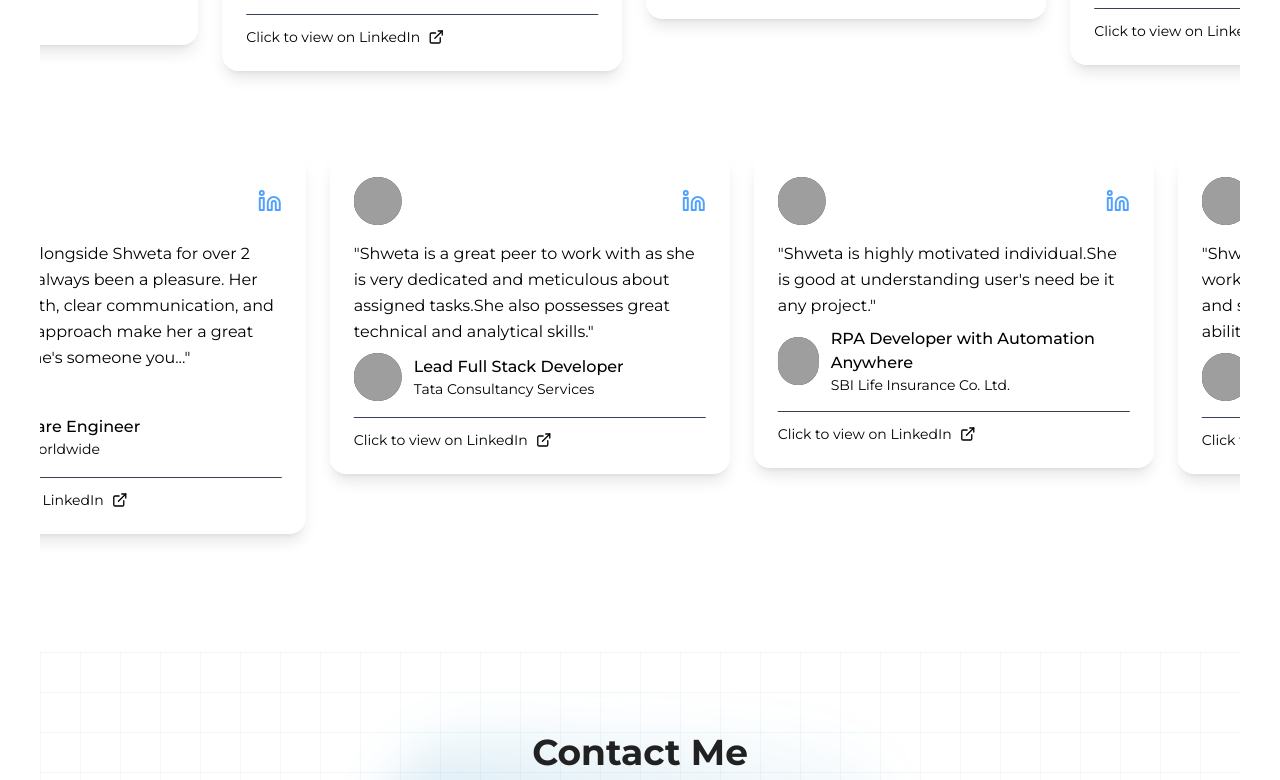
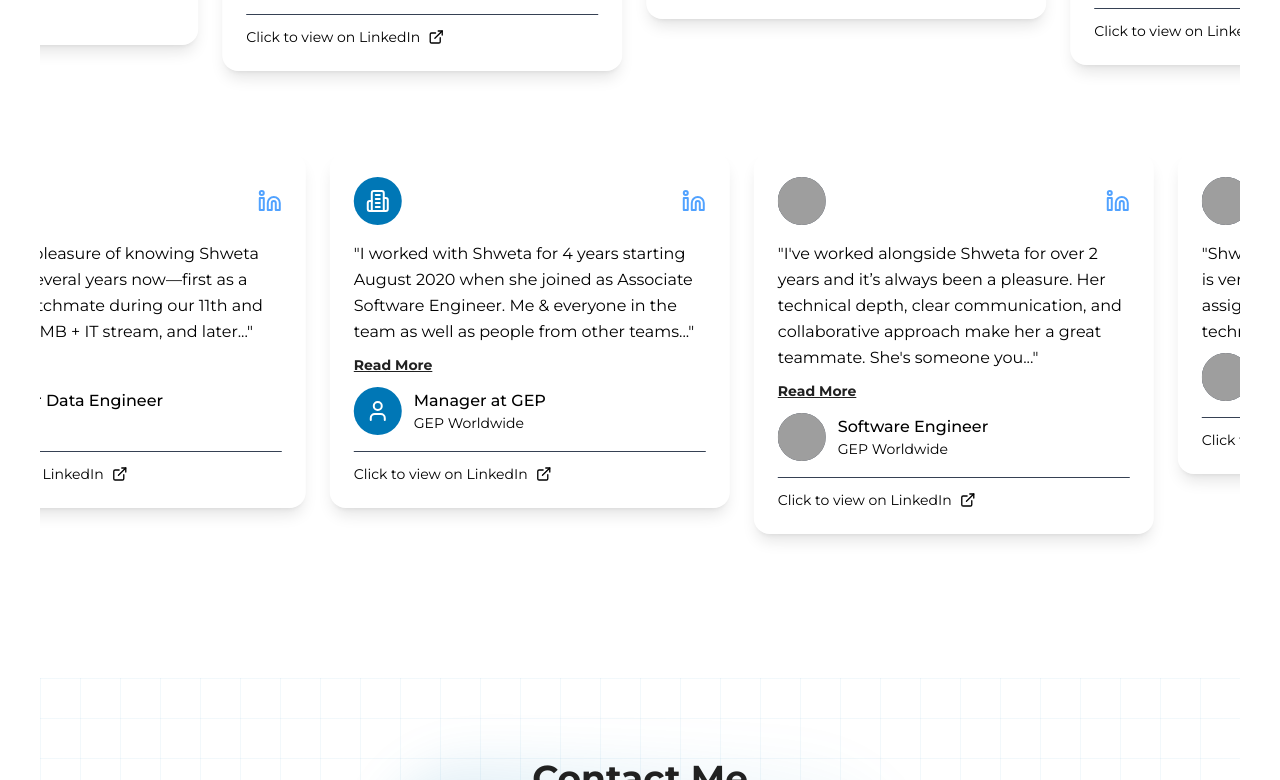
Before and after one commit to portfolioshweta98-sys/portfolio_website, a Next.js app: page / in a window 1280 px wide. Shown: the part 8384-9164 px from the top of the page. Built offline with nearby package versions, Linux system fonts and the light colour scheme; grey boxes are pictures that could not be loaded.

Commit message:
Add missing LinkedIn recommendations
- Add 9 new recommendations from LinkedIn
- Include testimonials from Aniket Rahane, Sayli Karanjkar, Dr.Namrata Patel, Altamash Qureshi, Surya Walujkar, Manish Mishra, Omkar Patil, Aniket Patil
- Total testimonials now: 21

```diff
--- a/data/testimonials.ts
+++ b/data/testimonials.ts
@@ -177,4 +177,96 @@ export const testimonials: Testimonial[] = [
       linkedinUrl:
         "https://www.linkedin.com/in/shwetashekhar98/details/recommendations/",
     },
+    {
+      id: 14,
+      companyUrl:
+        "https://media.licdn.com/dms/image/v2/D4D0BAQEYVD5i8grh2g/company-logo_200_200/B4DZfGRTzuGsAI-/0/1751378116345/gep_worldwide_logo?e=1761177600&v=beta&t=OxNFnoDbGj6nggT1Wtqs8xe0oPhp6To8lmZwH2Gsl0A",
+      title: "Senior Engineering Manager",
+      company: "GEP Worldwide",
+      testimonial:
+        "I had the pleasure of working with Shweta during her tenure as a Software Developer, and I can confidently say she has been an invaluable asset to our team. Shweta possesses strong expertise in full-stack development, with a solid command over .NET Core, API development, Angular, and Azure. She consistently delivered high-quality work on time, demonstrating excellent problem-solving skills and attention to detail. One of her standout qualities is her ability to quickly grasp new concepts and technologies, allowing her to adapt seamlessly to evolving project requirements. Shweta is highly proactive, open to taking on challenging tasks, and approaches each assignment with dedication and a positive mindset. Her collaborative nature, technical proficiency, and commitment to excellence make her a top-tier professional in her field. I wholeheartedly recommend Shweta for any role that requires a skilled, dependable, and adaptable full-stack developer. She will be a great asset to any organization.",
+      personAvatar: "",
+      linkedinUrl:
+        "https://www.linkedin.com/in/shwetashekhar98/details/recommendations/",
+    },
+    {
+      id: 15,
+      companyUrl:
+        "https://media.licdn.com/dms/image/v2/D4D0BAQEYVD5i8grh2g/company-logo_200_200/B4DZfGRTzuGsAI-/0/1751378116345/gep_worldwide_logo?e=1761177600&v=beta&t=OxNFnoDbGj6nggT1Wtqs8xe0oPhp6To8lmZwH2Gsl0A",
+      title: "Senior to Shweta at GEP Smart Contracts",
+      company: "GEP Worldwide",
+      testimonial:
+        "I had the opportunity to work closely with Shweta Shekhar during our time together on the GEP Smart Contracts team, and I was consistently impressed with her enthusiasm to learn and grow. Though I was in a senior role, I always found our interactions to be more of a mutual exchange of ideas, driven by her curiosity and dedication. She was never afraid to dive into unfamiliar modules or ask insightful questions that reflected a deeper desire to truly understand the product. I remember walking her through various features and technical flows, and she always went beyond surface-level understanding—challenging herself to analyze use cases, consider edge scenarios, and think about how it fits into the broader platform. What stood out to me the most was her mindset. She didn't just look for answers—she wanted to understand why something worked the way it did. Whether we were debugging, ideating, or discussing feature logic, she consistently pushed herself to think in more holistic and scalable ways. Her curiosity, persistence, and technical acumen make her a great teammate and a quick learner. I'm confident she'll bring the same energy and thoughtfulness to every team she joins.",
+      personAvatar: "",
+      linkedinUrl:
+        "https://www.linkedin.com/in/shwetashekhar98/details/recommendations/",
+    },
+    {
+      id: 16,
+      companyUrl:
+        "https://media.licdn.com/dms/image/v2/D4D0BAQEYVD5i8grh2g/company-logo_200_200/B4DZfGRTzuGsAI-/0/1751378116345/gep_worldwide_logo?e=1761177600&v=beta&t=OxNFnoDbGj6nggT1Wtqs8xe0oPhp6To8lmZwH2Gsl0A",
+      title: "Product Manager | Procurement SaaS",
+      company: "GEP Worldwide",
+      testimonial:
+        "I had the opportunity to work with Shweta on the Contract module at GEP Solutions. She is a dedicated and quick-learning professional, always willing to take initiative and contribute effectively to the team's success. Shweta's easy-going nature allows her to adapt seamlessly to any team environment and collaborate effortlessly with colleagues. Her strong understanding of the Contract module make her a valuable asset in improving and optimizing contracting processes",
+      personAvatar: "",
+      linkedinUrl:
+        "https://www.linkedin.com/in/shwetashekhar98/details/recommendations/",
+    },
+    {
+      id: 17,
+      companyUrl: "",
+      title: "Assistant Professor",
+      company: "South Indian Education Society Graduate School Of Technology",
+      testimonial:
+        "I know Shweta as my student.She is disciplined,curious and hardworking child.I wish her best future",
+      personAvatar: "",
+      linkedinUrl:
+        "https://www.linkedin.com/in/shwetashekhar98/details/recommendations/",
+    },
+    {
+      id: 18,
+      companyUrl:
+        "https://media.licdn.com/dms/image/v2/D4D0BAQEYVD5i8grh2g/company-logo_200_200/B4DZfGRTzuGsAI-/0/1751378116345/gep_worldwide_logo?e=1761177600&v=beta&t=OxNFnoDbGj6nggT1Wtqs8xe0oPhp6To8lmZwH2Gsl0A",
+      title: "Software Engineer",
+      company: "GEP Worldwide",
+      testimonial:
+        "I had the privilege of working with Shweta during my time at GEP in the Contracts team. As my senior, Shweta always stood out for her deep subject knowledge, structured approach to problem-solving, and her ability to simplify even the most complex contract-related challenges. What impressed me the most was her willingness to mentor and guide juniors like me. She was approachable, patient, and always ready to share her expertise, which made learning so much easier and enjoyable. Shweta not only ensured that work was delivered with accuracy and timeliness but also created a collaborative environment where everyone felt valued. Her professionalism, coupled with her supportive nature, makes her an outstanding teammate and leader. I am truly grateful for the learning opportunities I had while working with her and would highly recommend her to any organization looking for a dedicated and inspiring professional.",
+      personAvatar: "",
+      linkedinUrl:
+        "https://www.linkedin.com/in/shwetashekhar98/details/recommendations/",
+    },
+    {
+      id: 19,
+      companyUrl: "",
+      title: "Founder's Office | Product & Program Manager",
+      company: "Servify",
+      testimonial:
+        "I have known Shweta since our undergraduate days, where we worked together on multiple assignments and projects. She always impressed me with her dedication, structured approach, and ability to contribute fresh ideas that elevated the team's work. Later, at GEP Worldwide, I had the opportunity to see the same qualities in action on client-focused projects. Shweta took ownership of her responsibilities and ensured successful delivery with professionalism and attention to detail. Her combination of teamwork, problem-solving skills, and client orientation makes her a true asset to any organization. I have no doubt that Shweta will continue to excel in her career and add immense value wherever she contributes.",
+      personAvatar: "",
+      linkedinUrl:
+        "https://www.linkedin.com/in/shwetashekhar98/details/recommendations/",
+    },
+    {
+      id: 20,
+      companyUrl: "",
+      title: "Senior Data Engineer",
+      company: "Fractal",
+      testimonial:
+        "I've had the pleasure of knowing Shweta Shekhar for several years now—first as a friend and batchmate during our 11th and 12th in the PCMB + IT stream, and later as a colleague at GEP. From our school days to the corporate world, her passion for technology and problem-solving has always stood out. Back in college, we collaborated on project competitions where she consistently brought a creative and analytical approach to the table. Her ability to break down problems and think of practical solutions was impressive even then. Our paths crossed again at GEP, where although we worked on different teams, we often discussed solution strategies, technical challenges, and full-stack development ideas. These conversations always left me with fresh perspectives, thanks to her structured thinking and eagerness to explore different possibilities. What sets her apart is her consistency—whether in academics or in the professional space, she puts in the effort to truly understand the problem, question assumptions, and come up with well-thought-out solutions. She's a great team player, always open to discussions and willing to help. I've seen her evolve across stages, and I'm confident she'll continue to do amazing things ahead.",
+      personAvatar: "",
+      linkedinUrl:
+        "https://www.linkedin.com/in/shwetashekhar98/details/recommendations/",
+    },
+    {
+      id: 21,
+      companyUrl: "",
+      title: "Manager at GEP",
+      company: "GEP Worldwide",
+      testimonial:
+        "I worked with Shweta for 4 years starting August 2020 when she joined as Associate Software Engineer. Me & everyone in the team as well as people from other teams found Shweta to be very hard working & cooperative. She's a quick learner & even assisted many others in her tenure. She's a go to team member for any complex developments. She used to complete the given tasks well within time & with minimal support, even helping out team mates with their tasks whenever required. Shweta puts full efforts into every task & completes it with perfection. Her work was praised by many in the org. With her skills & positive attitude, Shweta will be an asset to any project. I look forward to working with her again in the future & highly recommend for any role.",
+      personAvatar: "",
+      linkedinUrl:
+        "https://www.linkedin.com/in/shwetashekhar98/details/recommendations/",
+    },
   ];
```
